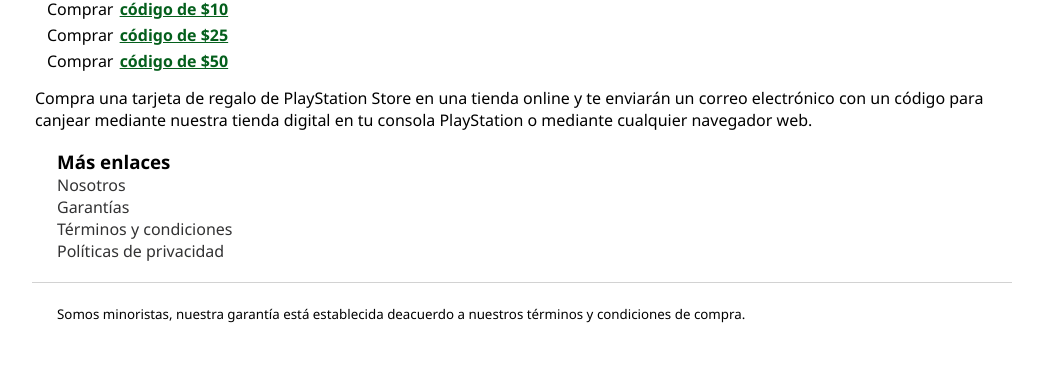
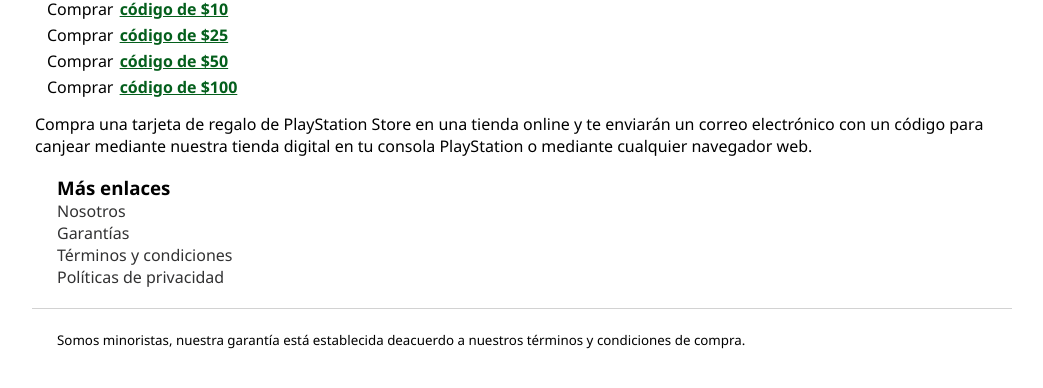
Before and after one commit to playnec/gplayec.github.io, a Jekyll site: the page built from item/playstation.html, in a window 1280 px wide, cut to the strip 485-873 px from the top of the page. Shown: the whole strip, without its empty margins (118-1161 px from the left). Built offline with Jekyll 4.4.1, drawn with Linux system fonts in a browser that asks for light colours.

Commit message:
update playstation.yml
add new price

```diff
--- a/_data/playstation.yml
+++ b/_data/playstation.yml
@@ -9,3 +9,5 @@
     value: 25.00
   - name: $50
     value: 50.00
+  - name: $100
+    value: 100.00
```
